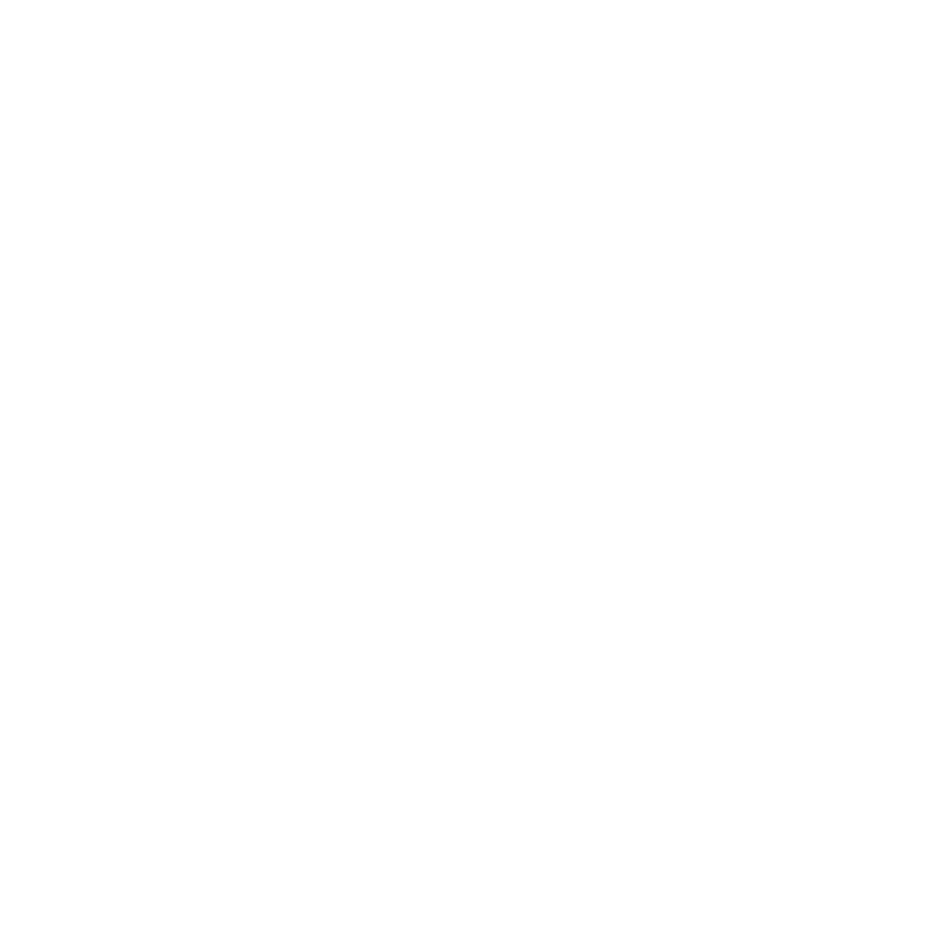
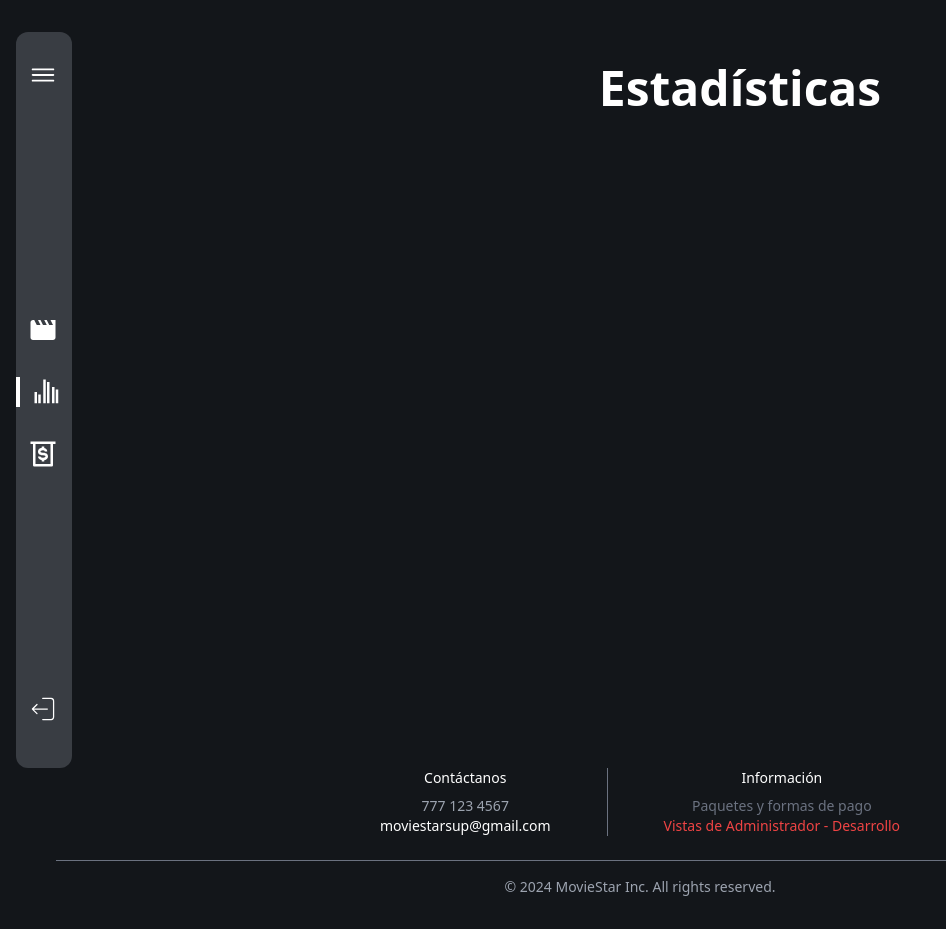
Before and after one commit to MarmolejoValle/MovieStar, a React (Vite) app: page /Graphics in a window 1280 px wide. Before the commit this address had no page. Shown: the whole page, without its empty margins (0-946 px from the left). Before the commit the page ends 800 px from the top, so only its background shows below. Built offline with nearby package versions, Linux system fonts and the light colour scheme; a web font is replaced by a local one.

Commit message:
Se añadio el color azul secundario para el Sidebar, se acomodaron las direcciones de las pantallas Content, Discounts, Graphics. Se modifico el Sidebar para que se active con hover.

```diff
--- a/src/App.jsx
+++ b/src/App.jsx
@@ -17,9 +17,11 @@
 import ScrollToTop from "./components/ScrollToTop";
 import Navbar from "./components/Navbar";
 import ProfileScreen from "./pages/ProfileScreen";
-import Contenido from "./admin/pages/Contenido";
+import Content from "./admin/pages/Content";
+import Disconts from "./admin/pages/Discounts";
 import Sidebar from "./admin/components/Sidebar";
 import NavbarAdmin from "./admin/components/NavbarAdmin";
+import Graphics from "./admin/pages/Graphics";
 
 
 const AppContent = ({
@@ -80,7 +82,9 @@
           element={isLoggedIn ? <ProfileScreen /> : <Navigate to="/" replace />}
         />
         <Route path="/info-payments" element={<InfoPaymentsScreen />} />
-        <Route path="/admin-views" element={<Contenido/>} />
+        <Route path="/Content" element={<Content/>} />
+        <Route path="/Disconts" element={<Disconts/>} />
+        <Route path="/Graphics" element={<Graphics/>} />
       </Routes>
     </>
   );
--- a/src/admin/components/IconLabel.jsx
+++ b/src/admin/components/IconLabel.jsx
@@ -1,13 +1,31 @@
-import { Label } from "flowbite-react";
-import { Link } from "react-router-dom";
+import { NavLink } from "react-router-dom";
 
-export const IconLabel = ({Icon,value,id,boolean,urlRoute,funtion})=>{
-    return(
-        <Link to={urlRoute} onClick={funtion}>
-        <div className="flex items-center mt-1 mb-1 hover:border-l-4 duration-75" id={id}>
-                        <Icon size={25} className="mr-4 ml-5 " />
-                        <Label value={value} className="text-white text-[.7rem] " hidden={boolean}  />
-         </div>
-         </Link>
-    );
-}
+export const IconLabel = ({ Icon, value, id, boolean, urlRoute, funtion }) => {
+  return (
+    <NavLink
+      to={urlRoute}
+      onClick={funtion}
+      className={({ isActive }) =>
+        `flex items-center mt-4 mb-4 duration-75 px-2 ${
+          isActive
+            ? "bg-azulclaro text-white font-bold border-l-4 border-white"
+            : "hover:border-l-4 hover:border-gray-400"
+        } ${
+            id == 'menu'
+            ? "border-none cursor-default"
+            : "border-white"
+        }`
+      }
+      id={id}
+    >
+      <Icon size={30} className="mr-4 ml-1 flex-shrink-0" />
+      <span
+        className={`text-sm transition-opacity duration-200 ${
+          boolean ? "opacity-100 visible" : "opacity-0 invisible"
+        }`}
+      >
+        {value}
+      </span>
+    </NavLink>
+  );
+};
--- a/src/admin/components/Sidebar.jsx
+++ b/src/admin/components/Sidebar.jsx
@@ -1,58 +1,90 @@
 import { IoIosMenu } from "react-icons/io";
-import { GiHandTruck, GiRiceCooker } from "react-icons/gi";
-import { HiTruck } from "react-icons/hi2";
 import { RiBarChartGroupedLine } from "react-icons/ri";
-import { FaUsers } from "react-icons/fa";
 import { CiLogout } from "react-icons/ci";
+import { IconLabel } from "./IconLabel";
+import { BiMoneyWithdraw } from "react-icons/bi";
+import { MdMovie } from "react-icons/md";
 import { useState } from "react";
-import { IconLabel } from "./IconLabel";
 
 export const Sidebar = () => {
-  const [labelVision, setLabelVision] = useState({ vision: false, width: "w-44" });
+  const [labelVision, setLabelVision] = useState({
+    vision: false,
+    width: "w-14", // Inicialmente contraído
+  });
 
-  const changeSize = () => {
-    setLabelVision((prev) => ({
-      vision: !prev.vision,
-      width: prev.vision ? "w-44" : "w-14",
-    }));
+  const expandSidebar = () => {
+    setLabelVision({
+      vision: true,
+      width: "w-44",
+    });
+  };
+
+  const collapseSidebar = () => {
+    setLabelVision({
+      vision: false,
+      width: "w-14",
+    });
   };
 
   return (
-    <>
-      <div className={`${labelVision.wigth}  ml-4 mr-4 h-[90vh] mt-8 flex justify-start items-center`} >
-        <nav id="barNav" style={{ backgroundColor: "grey" }} className={`text-white ${labelVision.wigth} h-[90vh] fixed  flex flex-col justify-between  rounded-xl   duration-75`}>
-
-          <div className="flex flex-col mt-3" id="menu" >
-            <div onClick={changeSize}>
-              <IconLabel Icon={IoIosMenu} value={"Menú"} id={"users"} boolean={labelVision.vision} />
-
+    <div
+      className={`ml-4 mr-4 h-[90vh] mt-8 sticky top-0 justify-start items-center`}
+    >
+      <nav
+        id="barNav"
+        className={`bg-azulsecundario text-white ${labelVision.width} h-[calc(100vh-4rem)] flex flex-col justify-between rounded-xl duration-75`}
+        onMouseEnter={expandSidebar}
+        onMouseLeave={collapseSidebar}
+      >
+        <div className="flex flex-col mt-3" id="menu">
+          <IconLabel
+            Icon={IoIosMenu}
+            value={"Menú"}
+            id={"menu"}
+            boolean={labelVision.vision}
+          />
         </div>
-
-          </div>
-
-          <div className="flex flex-col mr-2">
-            <IconLabel Icon={FaUsers} value={"Usuarios"} id={"Usuarios"} boolean={labelVision.vision} urlRoute={"/Users"} />
-            <IconLabel Icon={RiBarChartGroupedLine} value={"Gráficas"} id={"users"} boolean={labelVision.vision} urlRoute={"/Graphics"} />
-            <IconLabel Icon={HiTruck} value={"Pedidos"} id={"Pedidos"} boolean={labelVision.vision} urlRoute={"/Ordens"} />
-            <IconLabel Icon={GiRiceCooker} value={"Extras"} id={"Extras"} boolean={labelVision.vision} urlRoute={"/Extras"} />
-            <IconLabel Icon={GiHandTruck} value={"Inventario"} id={"users"} boolean={labelVision.vision} urlRoute={"/Inventory"} />
+        <div className="flex flex-col">
+          <IconLabel
+            Icon={MdMovie}
+            value={"Contenido"}
+            id={"Contenido"}
+            boolean={labelVision.vision}
+            urlRoute={"/Content"}
+          />
+          <IconLabel
+            Icon={RiBarChartGroupedLine}
+            value={"Estadísticas"}
+            id={"Graphics"}
+            boolean={labelVision.vision}
+            urlRoute={"/Graphics"}
+          />
+          <IconLabel
+            Icon={BiMoneyWithdraw}
+            value={"Promociones"}
+            id={"Promos"}
+            boolean={labelVision.vision}
+            urlRoute={"/Disconts"}
+          />
         </div>
         <div className="flex flex-col mb-3" id="footer">
-
-            <IconLabel Icon={CiLogout} value={"Cerrar"} id={"Salir"} boolean={labelVision.vision} urlRoute={"/"} />
+          <IconLabel
+            Icon={CiLogout}
+            value={"Cerrar"}
+            id={"Salir"}
+            boolean={labelVision.vision}
+            urlRoute={"/"}
+          />
           <div className="flex justify-center mt-4">
-              <img style={{ width: "50px" , height: "20px" }}
+            <img
               src="/LOGO-MS.png"
               alt="Logo de la Empresa"
-                className="top-8 left-16 h-20 w-auto"
+              className="top-8 px-8 h-auto w-auto"
             />
-
           </div>
         </div>
-
       </nav>
     </div>
-    </>
   );
 };
 
--- a/src/admin/pages/Contenido.jsx
+++ /dev/null
@@ -1,16 +0,0 @@
-import React, { Component } from 'react'
-import Sidebar from '../components/Sidebar'
-import NavbarAdmin from '../components/NavbarAdmin'
-
-export const Contenido = () => {
-
-  return (
-    <div className="flex flex-row">
-      <NavbarAdmin />
-      <Sidebar />
-    </div>
-  )
-
-}
-
-export default Contenido
--- /dev/null
+++ b/src/admin/pages/Content.jsx
@@ -0,0 +1,19 @@
+import React, { Component } from "react";
+import Sidebar from "../components/Sidebar";
+import Footer from "../../components/Footer";
+
+export const Contenido = () => {
+  return (
+    <>
+      <div className="flex bg-azulprincipal">
+        <Sidebar />
+        <div className="flex-grow ml-28 text-white text-center">
+          <h1 className="mt-16 font-semibold text-5xl">Contenido</h1>
+        </div>
+      </div>
+      <Footer />
+    </>
+  );
+};
+
+export default Contenido;
--- /dev/null
+++ b/src/admin/pages/Discounts.jsx
@@ -0,0 +1,19 @@
+import React, { Component } from "react";
+import Sidebar from "../components/Sidebar";
+import Footer from "../../components/Footer";
+
+export const Disconts = () => {
+  return (
+    <>
+      <div className="flex bg-azulprincipal">
+        <Sidebar />
+        <div className="flex-grow ml-28 text-white text-center">
+          <h1 className="mt-16 font-semibold text-5xl">Promociones</h1>
+        </div>
+      </div>
+      <Footer />
+    </>
+  );
+};
+
+export default Disconts;
--- /dev/null
+++ b/src/admin/pages/Graphics.jsx
@@ -0,0 +1,19 @@
+import React, { Component } from "react";
+import Sidebar from "../components/Sidebar";
+import Footer from "../../components/Footer";
+
+export const Graphics = () => {
+  return (
+    <>
+      <div className="flex bg-azulprincipal">
+        <Sidebar />
+        <div className="flex-grow ml-28 text-white text-center">
+          <h1 className="mt-16 font-semibold text-5xl">Estadísticas</h1>
+        </div>
+      </div>
+      <Footer />
+    </>
+  );
+};
+
+export default Graphics;
--- a/src/components/Footer.jsx
+++ b/src/components/Footer.jsx
@@ -20,14 +20,12 @@
         <div className="h-19 w-px bg-gray-500"></div>
         <div className="text-center">
           <p className="text-white font-medium pb-2">Información</p>
-          {/* Ruta a InfoPaymentsScreen */}
           <Link to="/info-payments">
             <p className="text-gray-500 hover:underline cursor-pointer">
               Paquetes y formas de pago
             </p>
           </Link>
-          {/* Vista de administrador temporales */}
-          <Link to="/admin-views">
+          <Link to="/Content">
             <p className="text-red-500 hover:underline cursor-pointer">
               Vistas de Administrador - Desarrollo
             </p>
--- a/tailwind.config.js
+++ b/tailwind.config.js
@@ -9,6 +9,7 @@
       colors: {
         'azulprincipal': '#13161A',
         'rojosecundario': '#A62940',
+        'azulsecundario': '#393D43',
       },
       fontFamily: {
         tituloPeliHome: ['Lavishly Yours', 'cursive'],
```
Lines whose indentation alone changed are shown as unchanged.
